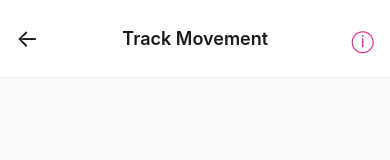
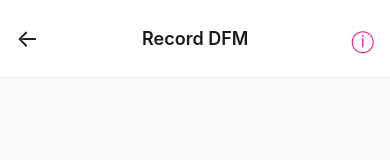
Before and after one commit to samar-703/oni-assignment, a React Native app: screen /Counter in a window 390 px wide. Shown: the top 160 px of the page. Built offline with nearby package versions, Linux system fonts and the light colour scheme.

Commit message:
update header title in CounterScreen to 'Record DFM'

```diff
--- a/src/screens/CounterScreen.tsx
+++ b/src/screens/CounterScreen.tsx
@@ -91,7 +91,7 @@ export default function CounterScreen({ navigation }: CounterScreenProps) {
           <TouchableOpacity onPress={handleBack} style={styles.backButton}>
             <Text style={styles.backText}>←</Text>
           </TouchableOpacity>
-          <Text style={styles.headerTitle}>Track Movement</Text>
+          <Text style={styles.headerTitle}>Record DFM</Text>
           <TouchableOpacity
             onPress={() => setShowInfo(true)}
             style={styles.infoButton}
```
